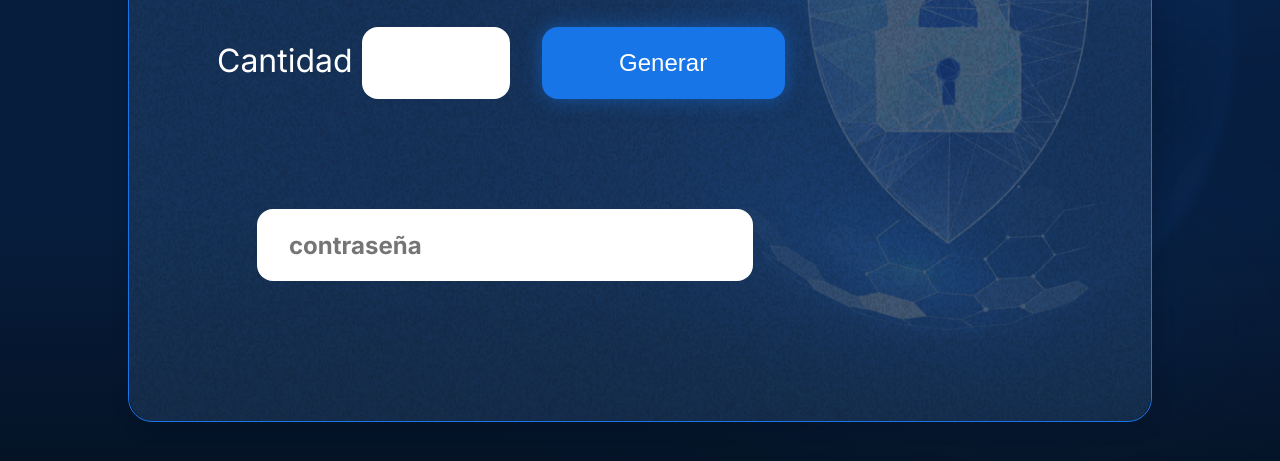
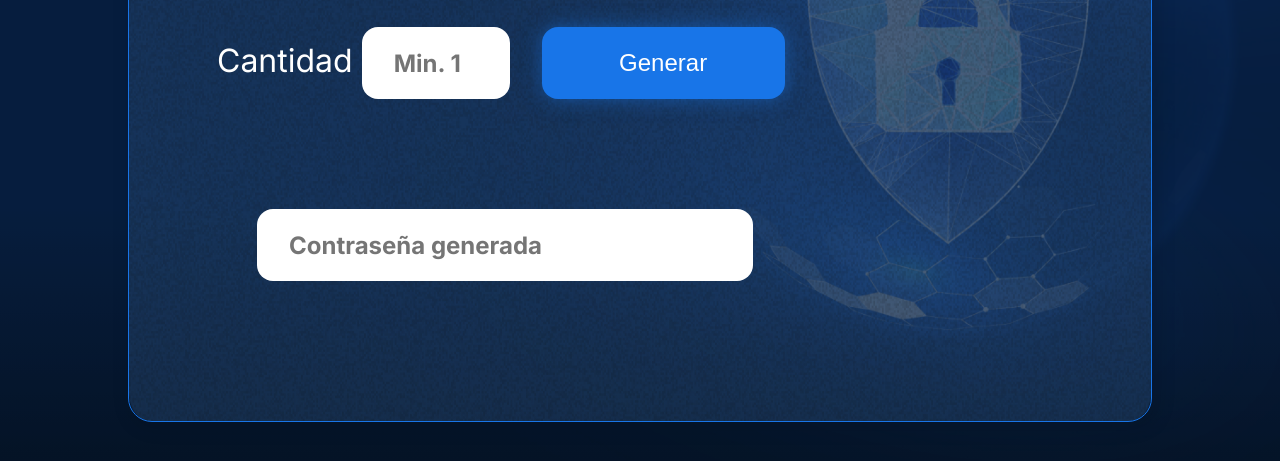
Before and after one commit to flinoz/Generador-de-contrase-as, a plain HTML site: page index.html in a window 1280 px wide. Shown: the part 325-786 px from the top of the page. Drawn offline with Linux system fonts and the light colour scheme.

Commit message:
Update index.html

```diff
--- a/index.html
+++ b/index.html
@@ -19,19 +19,18 @@
                     <h1>Generador<span class="container__texto-azul"> de Contraseñas</span></h1>
                     <div class="container__campo">
                         <label class="texto__parrafo">Cantidad
-                            <input class="container__input" type="number" id="cantidad" >
+                            <input class="container__input" type="number" id="cantidad" min="1" placeholder="Min. 1">
                         </label>
-                        <button class="boton" id="generar" >Generar</button>
+                        <button class="boton" id="generar">Generar</button>
                     </div>
                     <div class="container__campo">
-                        <input class="container__contrasena" type="text" id="contrasena" placeholder="contraseña">
+                        <input class="container__contrasena" type="text" id="contrasena" placeholder="Contraseña generada" readonly>
                     </div>
                 </div>
             </div>
         </div>
-
     </main>
 
-    <script src="main.js"></script>
+    <script src="./main.js"></script>
 </body>
 </html>
```
